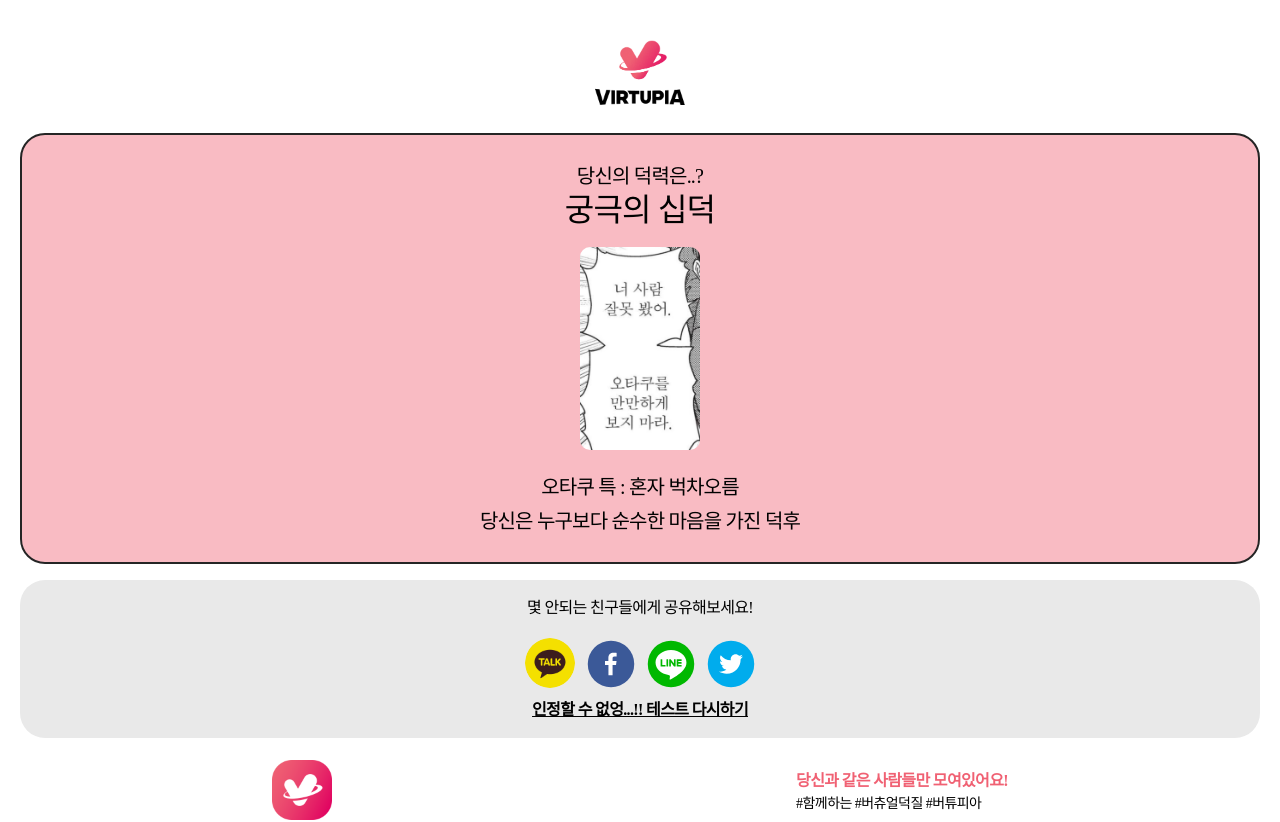
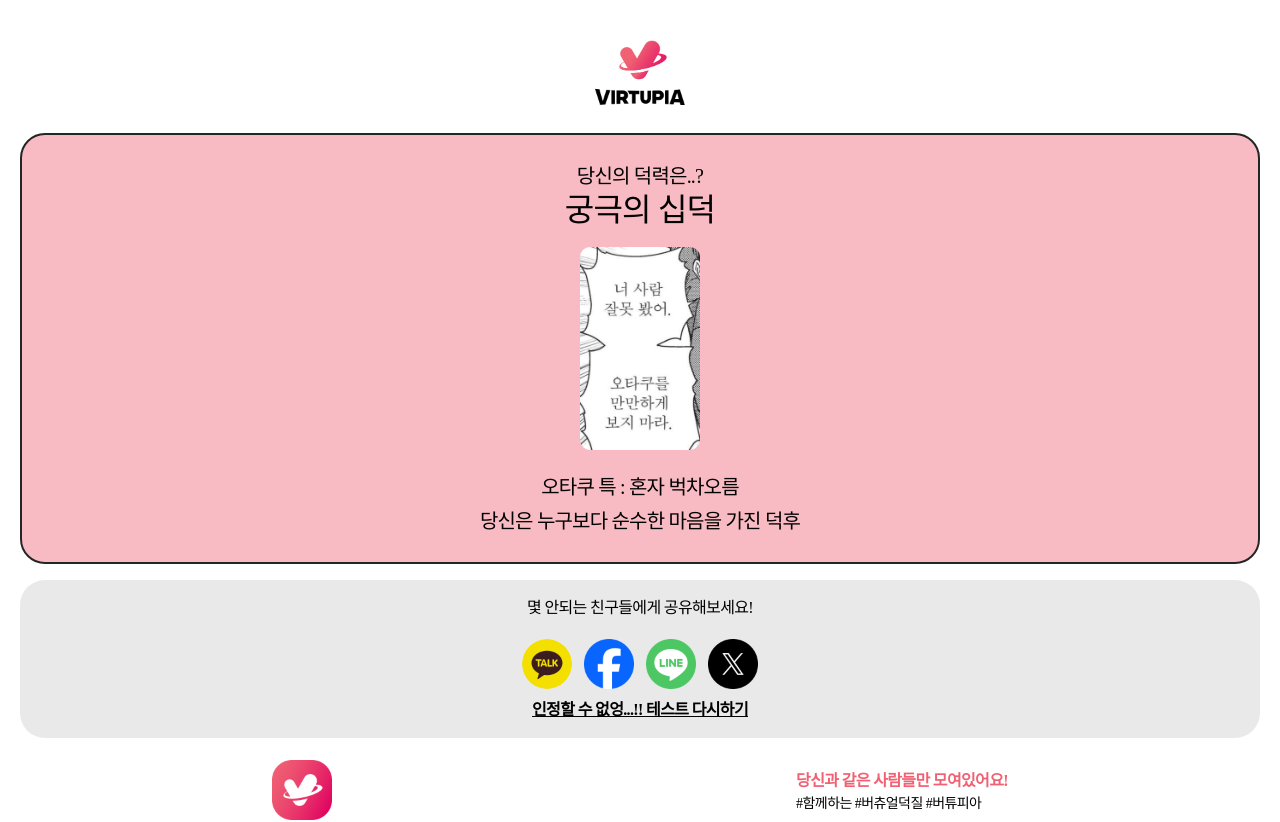
Before and after one commit to zerossun/typetest1, a React (Create React App) app: page /Outcome5 in a window 1280 px wide. Shown: the top 822 px of the page. Built offline with nearby package versions, Linux system fonts and the light colour scheme; a web font is replaced by a local one.

Commit message:
Update Outcome5.js

```diff
--- a/src/pages/outcome/Outcome5.js
+++ b/src/pages/outcome/Outcome5.js
@@ -1,6 +1,9 @@
 import { useNavigate, useLocation, Link } from 'react-router-dom';
 import { useEffect, useState } from 'react';
 import fourth from '../../asset/image/fourth.jpeg'
+import Facebook from '../../asset/image/facebook.png';
+import line from '../../asset/image/line.png'
+import twitter from '../../asset/image/twitter.png'
 import OutcomeDown from '../../component/OutcomeDown';
 import {FacebookShareButton, FacebookIcon, FacebookMessengerShareButton, FacebookMessengerIcon, TwitterShareButton, TwitterIcon, LineShareButton, LineIcon,} from "react-share";
 
@@ -14,7 +17,6 @@ const kakaoButton = () => {
       if (!kakao.isInitialized()) {
         kakao.init('206dac13674d5431132f3d0db85f378f')
       }
-
       kakao.Share.sendDefault({
         objectType: 'feed',
         content: {
@@ -37,9 +39,7 @@ const kakaoButton = () => {
       });
     }
   }
-
-
-    return(
+   return(
     <div className='result'>
         <div className='up'>
             <p className='ques'>당신의 덕력은..?</p>
@@ -53,19 +53,19 @@ const kakaoButton = () => {
             <div className="sns">
                 <p>몇 안되는 친구들에게 공유해보세요!</p>
                 <button className="kakao_btn" onClick={kakaoButton}/>
-                <FacebookShareButton style={{ marginLeft: "12px" }} url={"https://virtupiaotakutest.netlify.app/Outcome5"}>
-                <FacebookIcon size={48} round={true} borderRadius={24}></FacebookIcon>
+                <FacebookShareButton style={{ width:'50px', marginLeft: "12px" }} url={"https://virtupiaotakutest.netlify.app/Outcome5"}>
+                <img src={Facebook} style={{width:'50px'}}></img>
                 </FacebookShareButton>
                 <LineShareButton style={{ marginLeft: "12px" }} url={"https://virtupiaotakutest.netlify.app/Outcome5"}>
-                    <LineIcon size={48} round={true} borderRadius={24}></LineIcon>
+                    <img src={line} style={{width:'50px'}}></img>
                 </LineShareButton>
                 <TwitterShareButton style={{ marginLeft: "12px" }} url={"https://virtupiaotakutest.netlify.app/Outcome5"}>
-                    <TwitterIcon size={48} round={true} borderRadius={24}></TwitterIcon>
+                    <img src={twitter} style={{width:'50px'}}></img>
                 </TwitterShareButton>
                 <button className="restart" onClick={restart}>인정할 수 없엉...!! 테스트 다시하기</button>
             </div>
-            <OutcomeDown/>
         </div>
+        <OutcomeDown/>
     </div>
     );
 }
```
